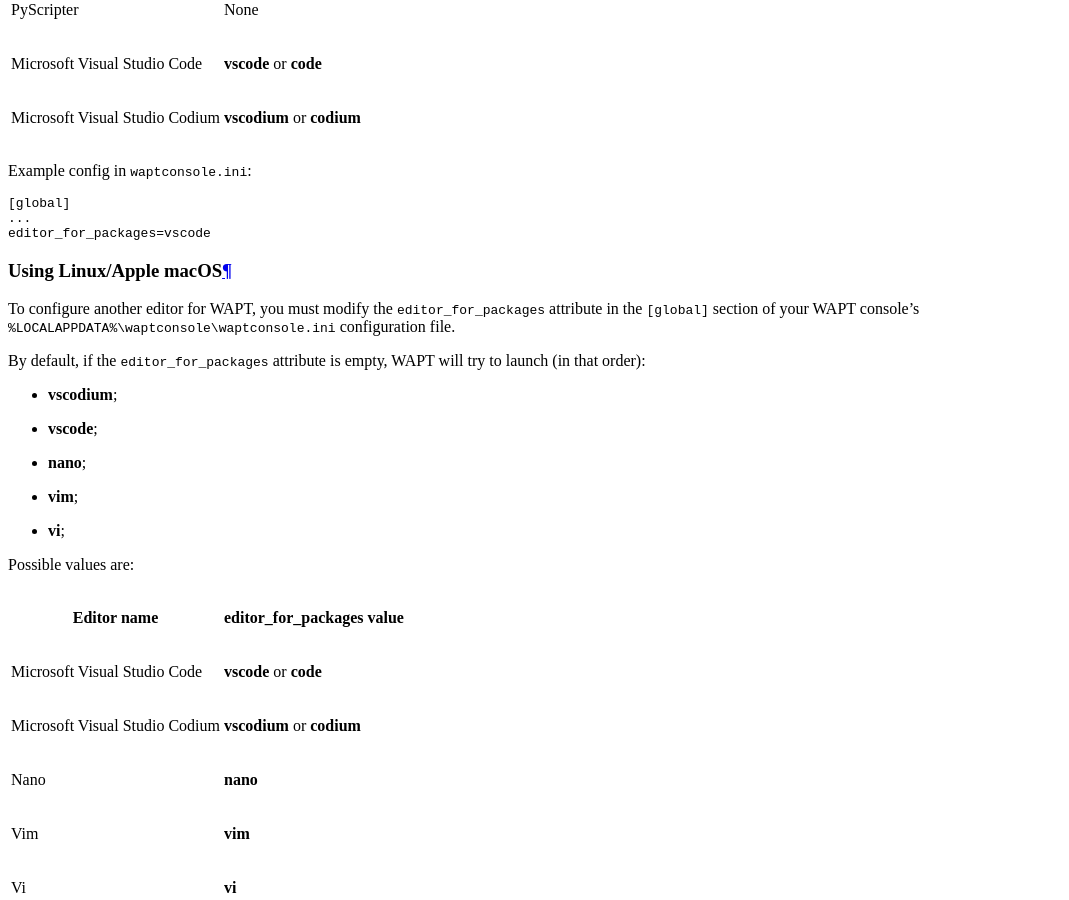
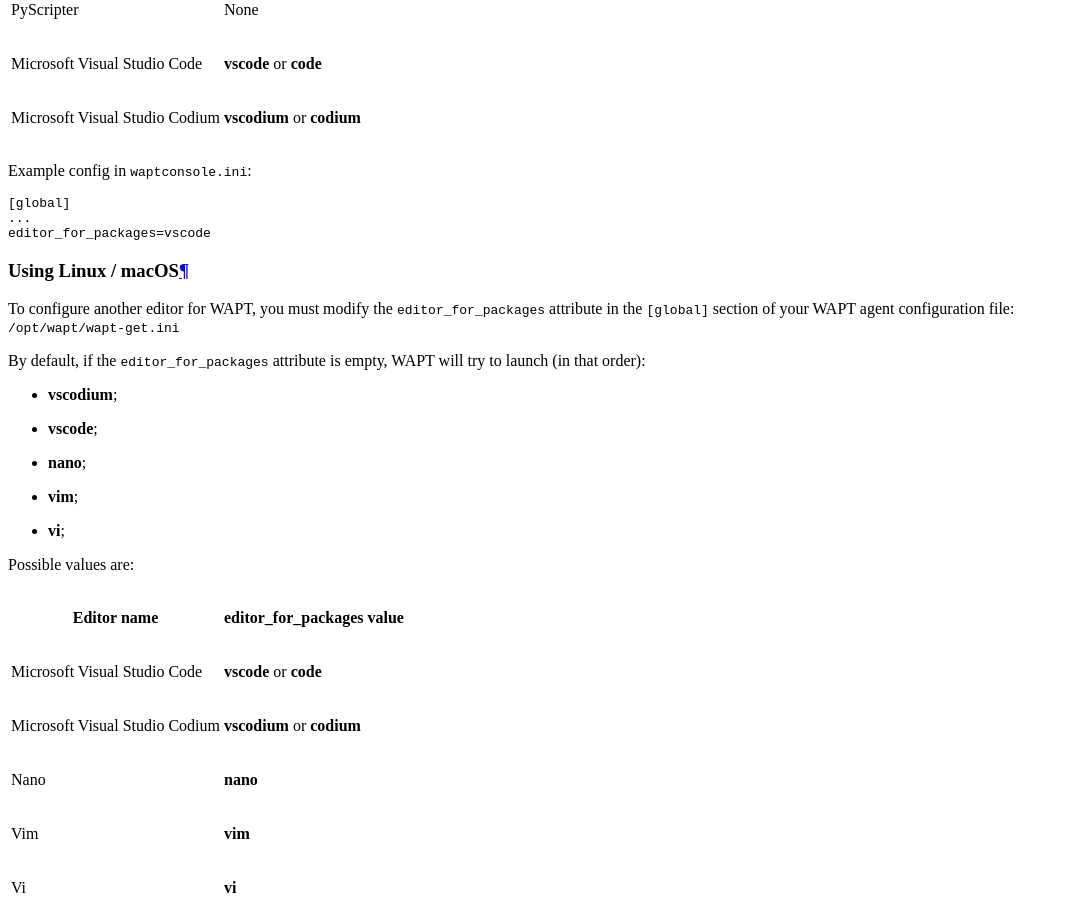
Before and after one commit to tranquilit/WAPT-Documentation, a Sphinx documentation site: the page built from source/wapt-create-packages/package-additional/use-other-editor.rst, in a window 1280 px wide and 900 px high, scrolled down 1797 px. Shown: the whole window, without its empty margins (0-1069 px from the left). Built offline with Sphinx 7.4.7 and the Read the Docs theme 2.0.0, drawn with Linux system fonts in a browser that asks for light colours; some of the changed text lies outside the part shown.

Commit message:
Correction de l'emplacement d'"editor_for_packages" pour Linux et macOS

```diff
--- a/source/wapt-create-packages/package-additional/use-other-editor.rst
+++ b/source/wapt-create-packages/package-additional/use-other-editor.rst
@@ -62,12 +62,11 @@
    ...
    editor_for_packages=vscode
 
-Using Linux/Apple macOS
+Using Linux / macOS
 +++++++++++++++++++++++
 
 To configure another editor for WAPT, you must modify the ``editor_for_packages``
-attribute in the ``[global]`` section of your WAPT console's
-:file:`%LOCALAPPDATA%\\waptconsole\\waptconsole.ini` configuration file.
+attribute in the ``[global]`` section of your WAPT agent configuration file: :file:`/opt/wapt/wapt-get.ini`
 
 By default, if the ``editor_for_packages`` attribute is empty,
 WAPT will try to launch (in that order):
```
